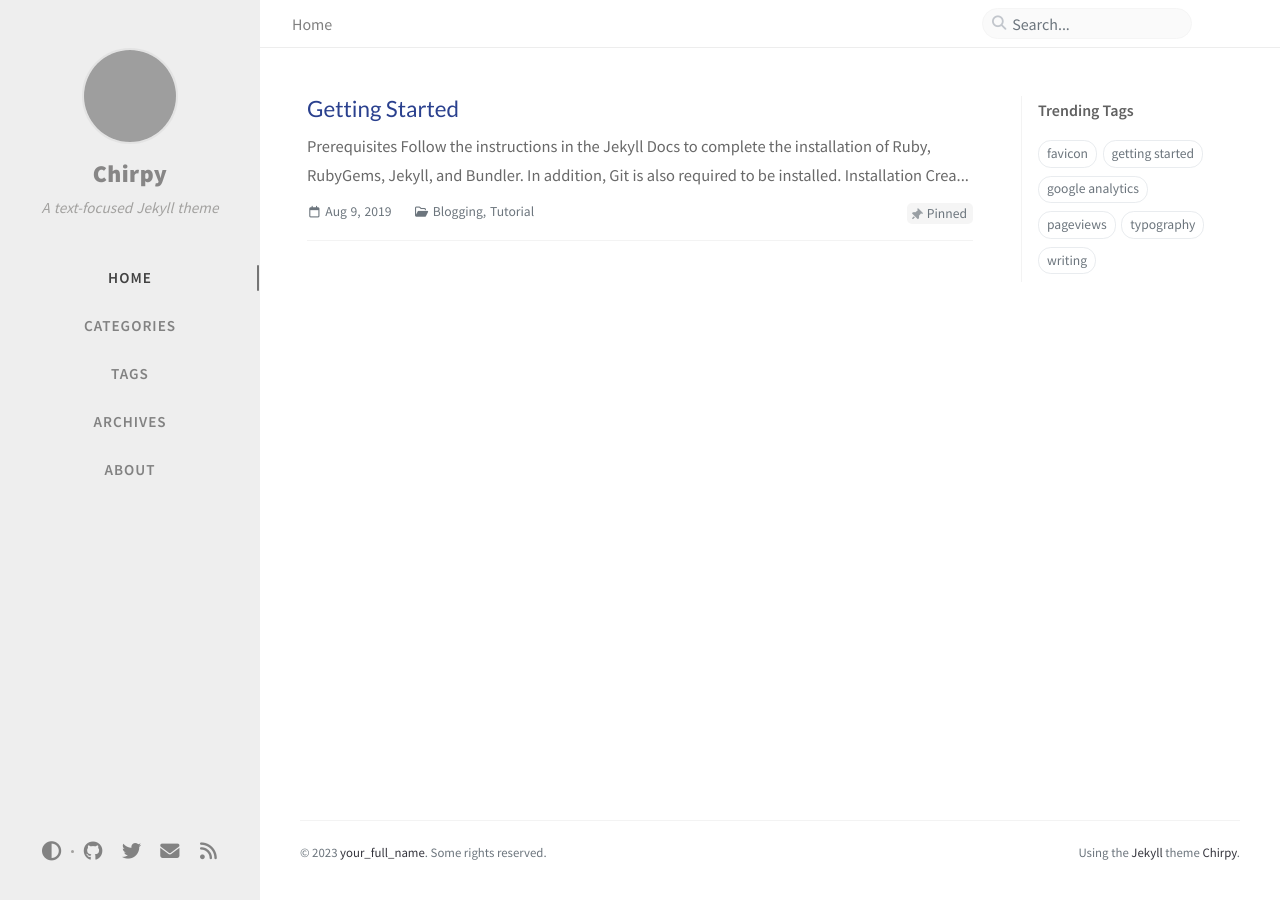
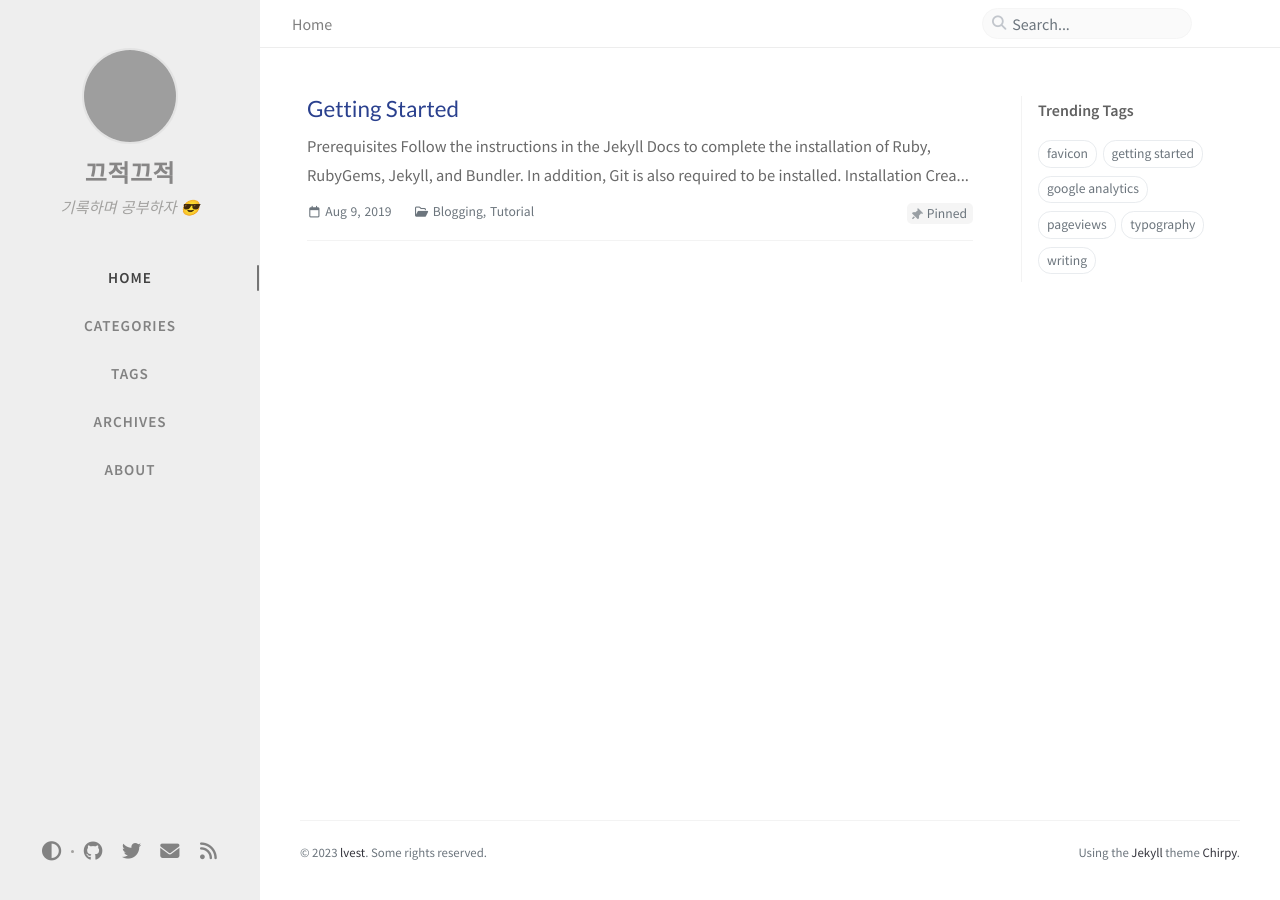
Before and after one commit to lvest/lvest.github.io, a Jekyll site: the page built from index.markdown, in a window 1280 px wide. Built offline with Jekyll 4.4.1, drawn with Linux system fonts in a browser that asks for light colours; comment, search, counter and statistics services are not loaded; grey boxes are pictures that could not be loaded.

Commit message:
기본 설정 변경

```diff
--- a/_config.yml
+++ b/_config.yml
@@ -14,14 +14,14 @@
 lang: en
 
 # Change to your timezone › http://www.timezoneconverter.com/cgi-bin/findzone/findzone
-timezone: Asia/Shanghai
+timezone: Asia/Seoul
 
 # jekyll-seo-tag settings › https://github.com/jekyll/jekyll-seo-tag/blob/master/docs/usage.md
 # ↓ --------------------------
 
-title: Chirpy # the main title
+title: 끄적끄적 # the main title
 
-tagline: A text-focused Jekyll theme # it will display as the sub-title
+tagline: 기록하며 공부하자 😎 # it will display as the sub-title
 
 description: >- # used by seo meta and the atom feed
   A minimal, responsive, and powerful Jekyll theme for presenting professional writing.
@@ -30,20 +30,20 @@
 url: ''
 
 github:
-  username: github_username # change to your github username
+  username: lvest # change to your github username
 
-twitter:
-  username: twitter_username # change to your twitter username
+# twitter:
+#   username: twitter_username # change to your twitter username
 
 social:
   # Change to your full name.
   # It will be displayed as the default author of the posts and the copyright owner in the Footer
-  name: your_full_name
-  email: example@domain.com # change to your email address
+  name: lvest
+  email: dev.yerin.p@gmail.com # change to your email address
   links:
     # The first element serves as the copyright owner's link
-    - https://twitter.com/username # change to your twitter homepage
-    - https://github.com/username # change to your github homepage
+    # - https://twitter.com/username # change to your twitter homepage
+    - https://github.com/lvest # change to your github homepage
     # Uncomment below to add more social links
     # - https://www.facebook.com/username
     # - https://www.linkedin.com/in/username
@@ -81,7 +81,7 @@
 img_cdn: 'https://chirpy-img.netlify.app'
 
 # the avatar on sidebar, support local or CORS resources
-avatar: '/commons/avatar.jpg'
+avatar: '/assets/avatar.jpg'
 
 # boolean type, the global switch for ToC in posts.
 toc: true
--- /dev/null
+++ b/assets/img/favicons/about.txt
@@ -0,0 +1,6 @@
+This favicon was generated using the following graphics from Twitter Twemoji:
+
+- Graphics Title: 1f4bb.svg
+- Graphics Author: Copyright 2020 Twitter, Inc and other contributors (https://github.com/twitter/twemoji)
+- Graphics Source: https://github.com/twitter/twemoji/blob/master/assets/svg/1f4bb.svg
+- Graphics License: CC-BY 4.0 (https://creativecommons.org/licenses/by/4.0/)
```
Also changed, not shown: assets/img/avatar.jpg (added), assets/img/favicons/android-chrome-192x192.png, assets/img/favicons/android-chrome-512x512.png, assets/img/favicons/apple-touch-icon.png, assets/img/favicons/favicon-16x16.png, assets/img/favicons/favicon-32x32.png, assets/img/favicons/favicon.ico, assets/img/favicons/site.webmanifest, 4 other files.
